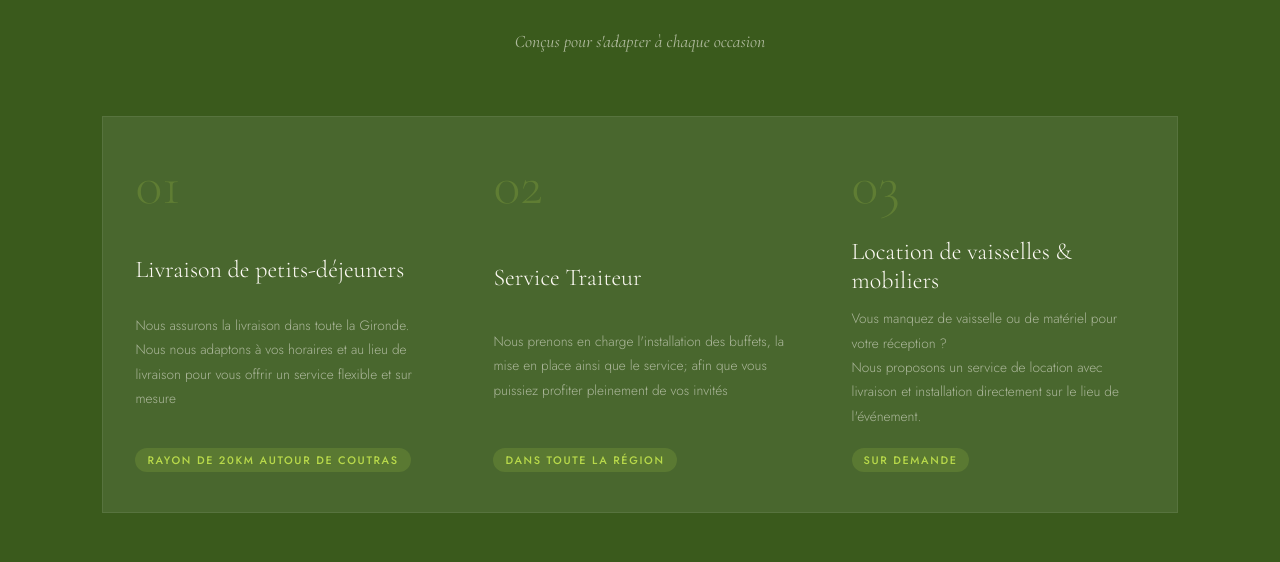
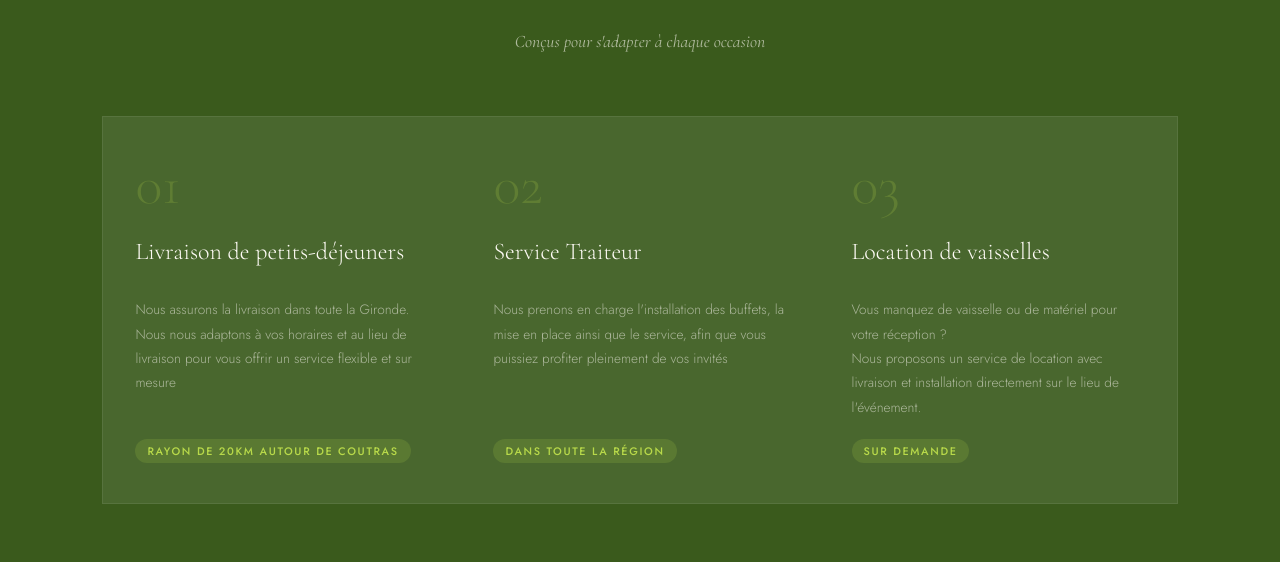
Before and after one commit to RomainBonnifet/Tsara-Traiteur-V2, a Next.js app: page / in a window 1280 px wide. Shown: the part 2425-2987 px from the top of the page. Built offline with nearby package versions, Linux system fonts and the light colour scheme; no server answers; the database is empty.

Commit message:
feat: service pill align bottom, rename formule categories display

```diff
--- a/app/globals.css
+++ b/app/globals.css
@@ -534,8 +534,9 @@ h1 em {
   text-align: left;
   display: flex;
   flex-direction: column;
-  justify-content: space-between;
-}
+  justify-content: flex-start;
+}
+
 
 .service-card:hover {
   background: rgba(253, 250, 244, .06);
@@ -561,11 +562,12 @@ h1 em {
   color: rgba(253, 250, 244, .55);
   line-height: 1.8;
   font-weight: 300;
+  padding: 20px 0;
 }
 
 .service-pill {
   display: inline;
-  margin-top: 1.2rem;
+  margin-top: auto;
   background: rgba(184, 217, 74, .15);
   color: var(--lime);
   font-size: .68rem;
--- a/components/Services.tsx
+++ b/components/Services.tsx
@@ -14,12 +14,12 @@ export default function Services() {
         <div className="service-card">
           <div className="service-num">02</div>
           <h3>Service Traiteur</h3>
-          <p>Nous prenons en charge l'installation des buffets, la mise en place ainsi que le service; afin que vous puissiez profiter pleinement de vos invités</p>
+          <p>Nous prenons en charge l'installation des buffets, la mise en place ainsi que le service, afin que vous puissiez profiter pleinement de vos invités</p>
           <span className="service-pill">Dans toute la région</span>
         </div>
         <div className="service-card">
           <div className="service-num">03</div>
-          <h3>Location de vaisselles & mobiliers</h3>
+          <h3>Location de vaisselles</h3>
           <p>Vous manquez de vaisselle ou de matériel pour votre réception ? <br />Nous proposons un service de location avec livraison et installation directement sur le lieu de l'événement.</p>
           <span className="service-pill">Sur demande</span>
         </div>
```
